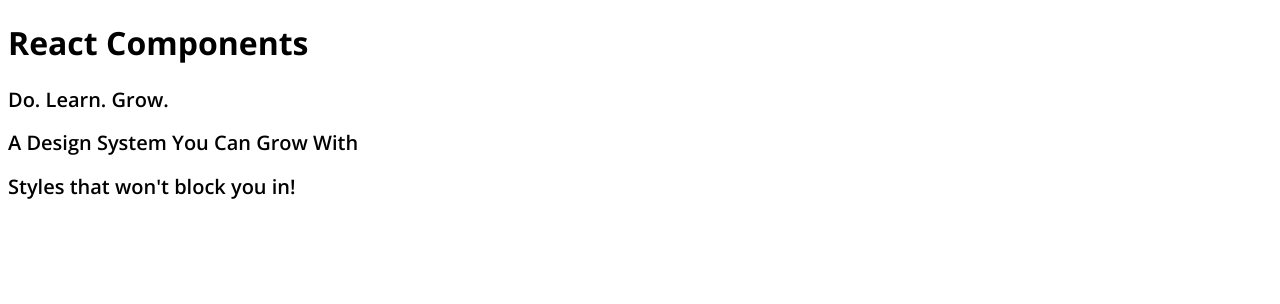
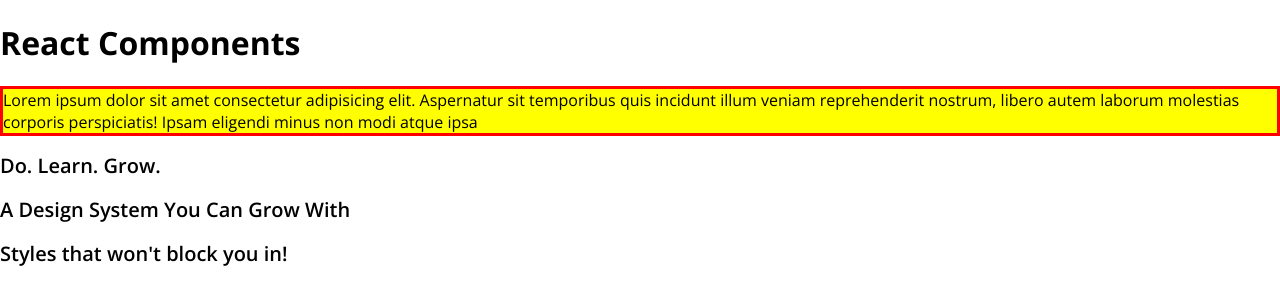
Before and after one commit to Ly900/react-components, a React (Vite) app: page / in a window 1280 px wide. Shown: the top 304 px of the page. Built offline with nearby package versions, Linux system fonts and the light colour scheme; a web font is replaced by a local one.

Commit message:
Create Content Width component

```diff
--- a/src/App.scss
+++ b/src/App.scss
@@ -1,5 +1,11 @@
 body {
 	font-family: 'Open Sans', sans-serif;
+	margin: 0;
+}
+
+.content-width {
+	background: yellow;
+	border: 3px solid red;
 }
 
 .fancy-text {
--- a/src/App.tsx
+++ b/src/App.tsx
@@ -15,10 +15,29 @@
 	);
 };
 
+interface ContentWidthProps {
+	text: string;
+}
+
+const ContentWidth: React.FC<ContentWidthProps> = ({ text }) => {
+	return (
+		<div className="content-width">
+			<div className="content-width__outer-wrapper">{text}</div>
+		</div>
+	);
+};
+
 function App() {
 	return (
 		<>
 			<h1>React Components</h1>
+
+			<ContentWidth
+				text="Lorem ipsum dolor sit amet consectetur adipisicing elit. Aspernatur sit
+				temporibus quis incidunt illum veniam reprehenderit nostrum, libero
+				autem laborum molestias corporis perspiciatis! Ipsam eligendi minus non
+				modi atque ipsa"
+			/>
 
 			<FancyText text="Do. Learn. Grow." />
 
```
